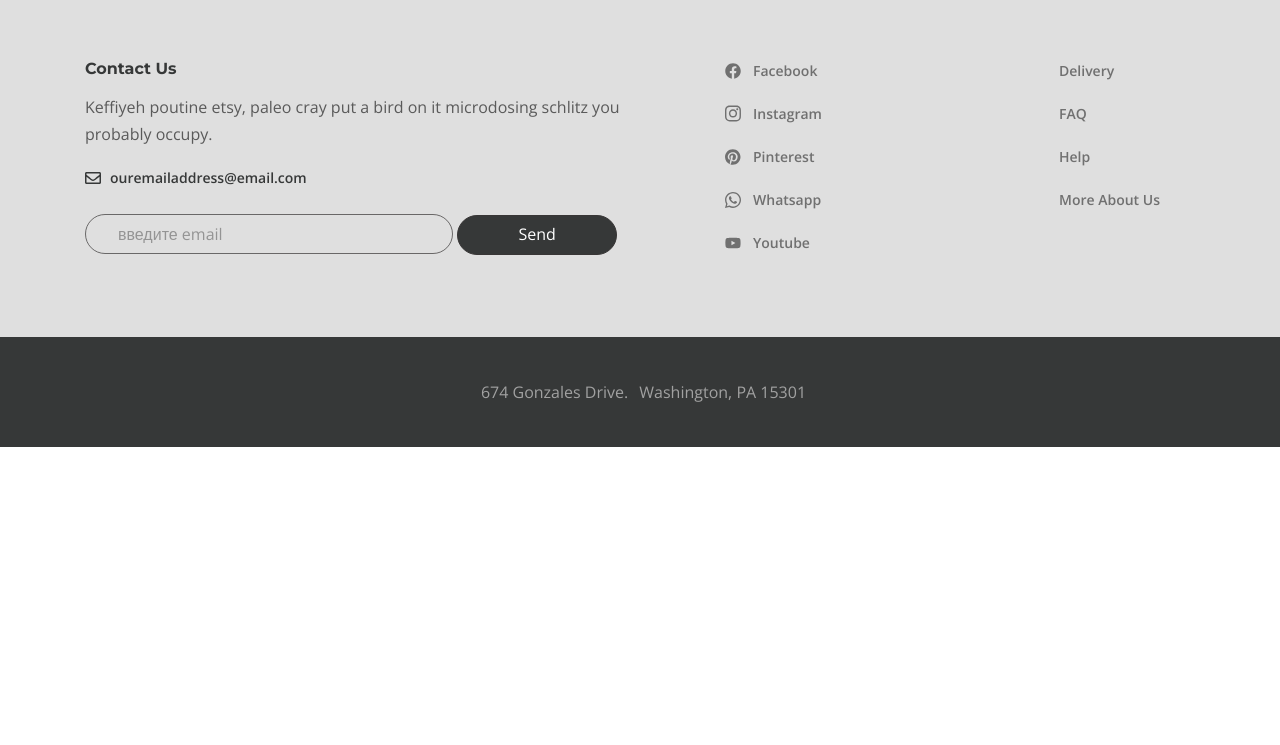
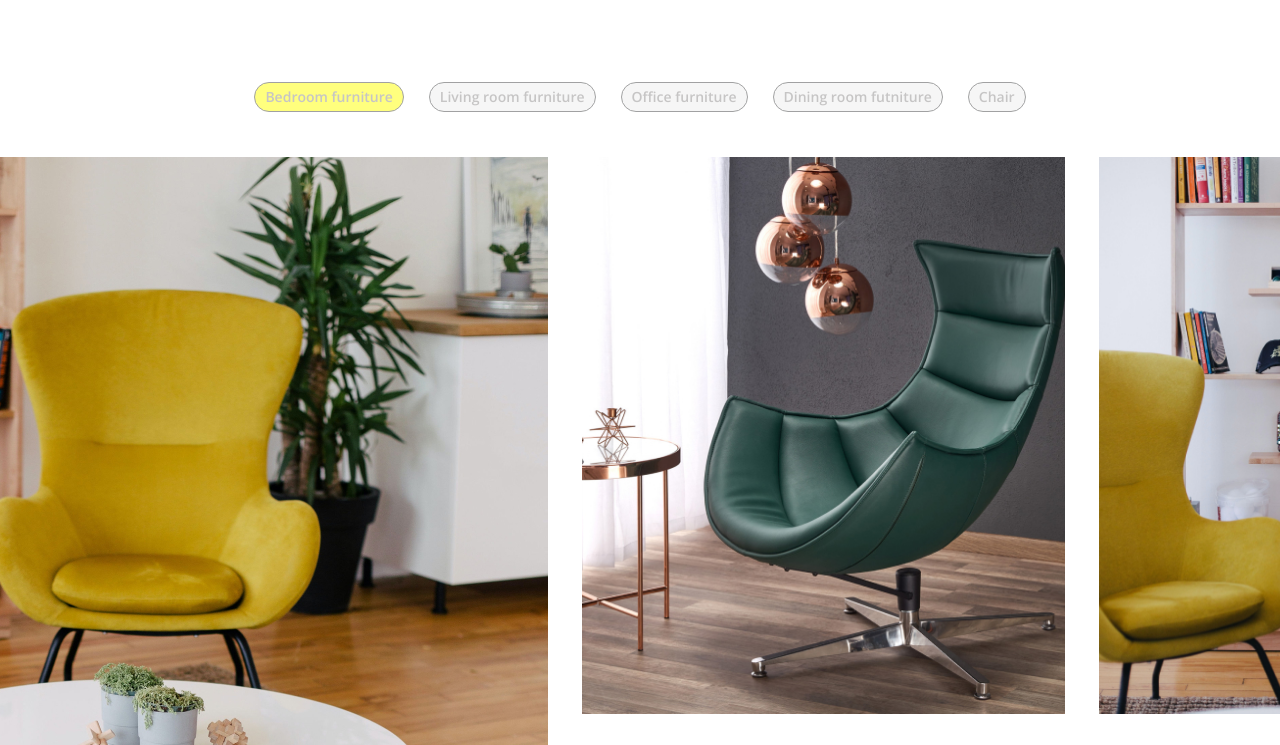
Before and after one commit to SaveDev92/furniture_collection, a website: page app/index.html in a window 1280 px wide. Shown: the part 2869-3614 px from the top of the page. Before the commit the page ends 3316 px from the top, so only its background shows below. Drawn offline with nearby package versions, Linux system fonts and the light colour scheme; files that its build step writes are made by us from their sources.

Commit message:
add block Gallery(btns, imgs) // add plugin mixinup // add js code with gallery block

```diff
--- a/app/index.html
+++ b/app/index.html
@@ -148,6 +148,65 @@
 
 
 
+
+      <section class="gallery">
+        <div class="gallery__inner">
+          <div class="gallery__link-box">
+            <button class="gallery__link1 btns active" data-filter=".bedroom">Bedroom furniture</button>
+            <button class="gallery__link2 btns" data-filter=".living">Living room furniture</button>
+            <button class="gallery__link3 btns" data-filter=".office">Office furniture</button>
+            <button class="gallery__link4 btns" data-filter=".dining">Dining room futniture</button>
+            <button class="gallery__link5 btns" data-filter=".chair">Chair</button>
+          </div>
+          <div class="gallery__list">
+              <div class="gallery__item mix bedroom">
+                <img class="gallery__item-img" src="./images/gallery1.jpg" alt="">
+                <img class="gallery__item-img" src="./images/gallery2.jpg" alt="">
+                <img class="gallery__item-img" src="./images/gallery3.jpg" alt="">
+                <img class="gallery__item-img" src="./images/gallery4.jpg" alt="">
+                <img class="gallery__item-img" src="./images/gallery5.jpg" alt="">
+              </div>
+              <div class="gallery__item mix office">
+                <img class="gallery__item-img" src="./images/gallery1.jpg" alt="">
+                <img class="gallery__item-img" src="./images/gallery2.jpg" alt="">
+                <img class="gallery__item-img" src="./images/gallery3.jpg" alt="">
+                <img class="gallery__item-img" src="./images/gallery4.jpg" alt="">
+                <img class="gallery__item-img" src="./images/gallery5.jpg" alt="">
+              </div>
+              <div class="gallery__item mix living">
+                <img class="gallery__item-img" src="./images/gallery1.jpg" alt="">
+                <img class="gallery__item-img" src="./images/gallery2.jpg" alt="">
+                <img class="gallery__item-img" src="./images/gallery3.jpg" alt="">
+                <img class="gallery__item-img" src="./images/gallery4.jpg" alt="">
+                <img class="gallery__item-img" src="./images/gallery5.jpg" alt="">
+              </div>
+              <div class="gallery__item mix dining">
+                <img class="gallery__item-img" src="./images/gallery1.jpg" alt="">
+                <img class="gallery__item-img" src="./images/gallery2.jpg" alt="">
+                <img class="gallery__item-img" src="./images/gallery3.jpg" alt="">
+                <img class="gallery__item-img" src="./images/gallery4.jpg" alt="">
+                <img class="gallery__item-img" src="./images/gallery5.jpg" alt="">
+              </div>
+              <div class="gallery__item mix chair">
+                <img class="gallery__item-img" src="./images/gallery1.jpg" alt="">
+                <img class="gallery__item-img" src="./images/gallery2.jpg" alt="">
+                <img class="gallery__item-img" src="./images/gallery3.jpg" alt="">
+                <img class="gallery__item-img" src="./images/gallery4.jpg" alt="">
+                <img class="gallery__item-img" src="./images/gallery5.jpg" alt="">
+              </div>
+          </div>
+        </div>
+      </section>
+
+
+
+
+
+
+
+
+
+
     </main>
 
 
--- a/app/js/main.js
+++ b/app/js/main.js
@@ -7,4 +7,21 @@ $(function () {
       adaptiveHeight: true,
       arrows:false
       });
+
 })
+
+let mixer = mixitup('.gallery__list');
+
+let btn1 =document.querySelector('.gallery__link1');
+btn1.click();
+
+
+let allBtns = document.querySelectorAll('.btns');
+
+allBtns.forEach(function(btn) {
+
+  btn.addEventListener('click', () => {
+    allBtns.forEach(e => e.classList.remove('active'));
+    btn.classList.add('active');
+    });
+})
--- a/app/scss/style.scss
+++ b/app/scss/style.scss
@@ -180,7 +180,8 @@
 }
 
 .how-work {
-    &__title{
+    margin-bottom: 80px;
+    &__title {
         @extend %title-font;
         font-size: 36px;
         line-height: 51px;
@@ -189,22 +190,25 @@
         margin-top: 79px;
     }
 
-    &__inner{
+    &__inner {
         position: relative;
         width: 100%;
+
     }
 
-    &__list{
+    &__list {
         min-height: 360px;
         display: grid;
         grid-template-columns: 268px 288px 446px;
         margin-top: 39px;
 
+
     }
 
-    &__item{
+    &__item {
         position: relative;
-        &::after{
+
+        &::after {
             content: '';
             height: 20px;
             width: 2px;
@@ -217,13 +221,13 @@
 
     }
 
-    &__item:nth-child(2){
+    &__item:nth-child(2) {
         height: 180px;
-        align-self : end;
+        align-self: end;
         position: relative;
         padding-top: 30px;
 
-        &::after{
+        &::after {
             content: '';
             height: 20px;
             width: 2px;
@@ -235,14 +239,14 @@
 
     }
 
-    &__item-wrap{
+    &__item-wrap {
         display: flex;
         align-items: center;
         gap: 10px;
         margin-bottom: 13px;
     }
 
-    &__item-title{
+    &__item-title {
         @extend %title-font;
         font-size: 16px;
         line-height: 23px;
@@ -250,7 +254,7 @@
 
     }
 
-    &__item-line{
+    &__item-line {
         height: 1px;
         width: 100%;
         background-color: #5A5A5A;
@@ -258,10 +262,72 @@
         top: 49%;
     }
 
-    &__item-text{
+    &__item-text {
         color: #5A5A5A;
-        margin-bottom: 108px;
+
     }
+}
+
+.gallery {
+
+    &__inner {
+        width: 100%;
+        margin: 0 auto;
+    }
+
+    &__link-box {
+        width: 840px;
+        height: 40px;
+        margin: 0 auto;
+        display: flex;
+        align-items: center;
+        justify-content: center;
+        gap: 25px;
+
+        margin-bottom: 40px;
+    }
+
+    .btns {
+        font-weight: 600;
+        font-size: 14px;
+        line-height: 28px;
+        text-align: center;
+        color: #8F8D8D;
+        opacity: 0.5;
+        border: 1px solid #454647;
+        border-radius: 20px;
+        padding: 0 10px;
+        cursor: pointer;
+
+    }
+
+
+
+
+    &__item {
+        display: grid;
+        grid-row: 1;
+        grid-column: 3;
+        grid-template-columns: 812px 483px 446px;
+        gap: 34px;
+        justify-content: center;
+
+    }
+
+
+    &__item-img {
+        height: 100%;
+
+
+
+        &:nth-child(1) {
+            grid-row: 1 / 3;
+        }
+    }
+}
+
+.active{
+    background-color: yellow;
 }
 
     ////////////////////////////////////////////////////////////////////////////////
@@ -341,7 +407,7 @@
             line-height: 28px;
             color: #707070;
         }
-}
+
 
     // form input btn
     .foot-info {
@@ -400,6 +466,7 @@
         }
     }
 
+
     .second-footer {
 
         height: 110px;
@@ -421,3 +488,4 @@
             padding-left: 7px;
         }
     }
+    }
--- a/gulpfile.js
+++ b/gulpfile.js
@@ -42,6 +42,7 @@ function scripts() {
   return src([
     'node_modules/jquery/dist/jquery.js',
     'node_modules/slick-carousel/slick/slick.js',
+    'node_modules/mixitup/dist/mixitup.js',
     'app/js/main.js'
   ])
     .pipe(concat('main.min.js'))
--- a/package.json
+++ b/package.json
@@ -17,6 +17,7 @@
     "gulp-sass": "^5.1.0",
     "gulp-uglify-es": "^3.0.0",
     "jquery": "^3.6.1",
+    "mixitup": "^3.3.1",
     "sass": "^1.56.1",
     "slick-carousel": "^1.8.1"
   },
```
Also changed, not shown: app/css/style.min.css, app/images/gallery1.jpg (added), app/images/gallery2.jpg (added), app/images/gallery3.jpg (added), app/images/gallery4.jpg (added), app/images/gallery5.jpg (added), app/js/main.min.js, 1 other file. Lines whose indentation alone changed are shown as unchanged.
